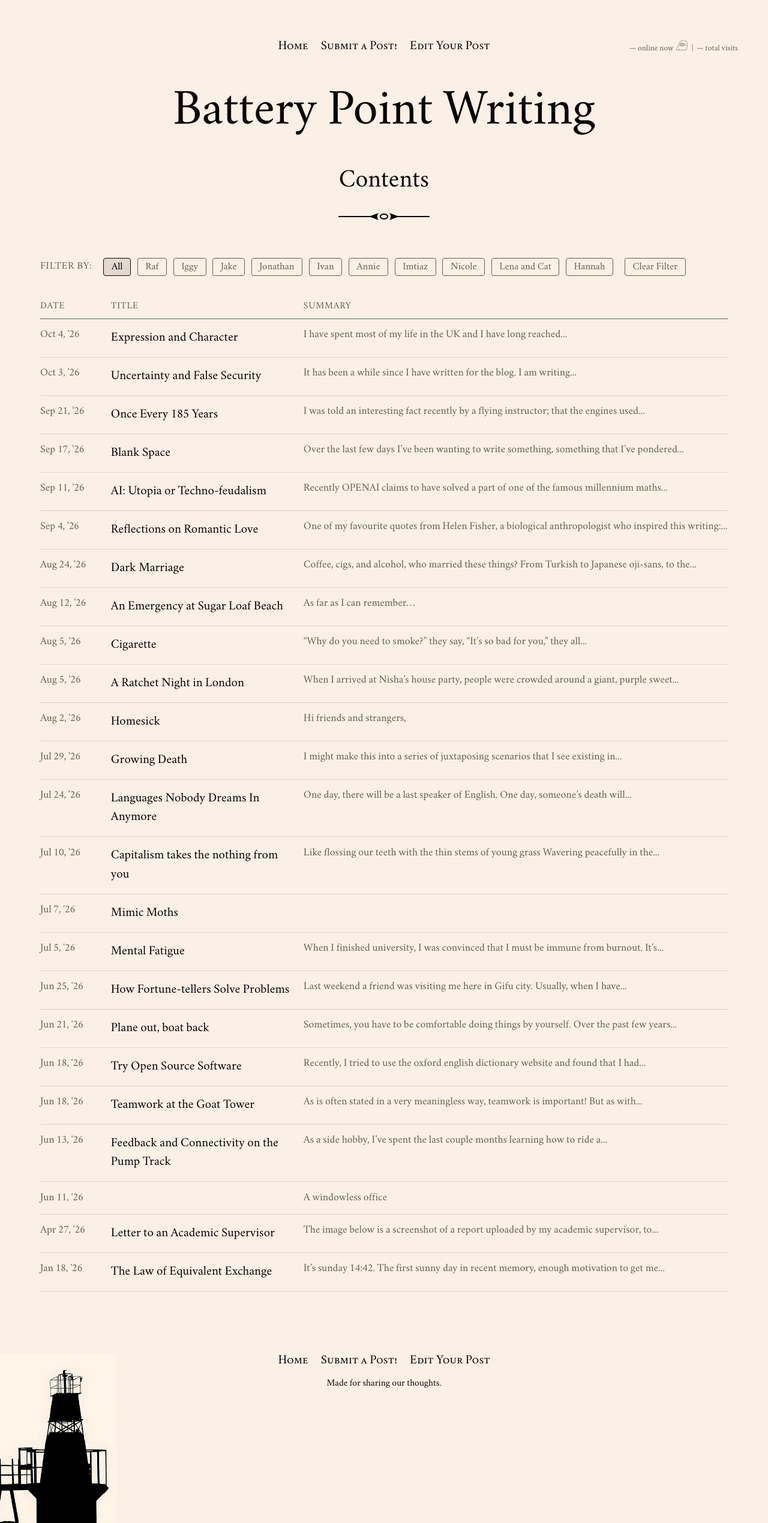
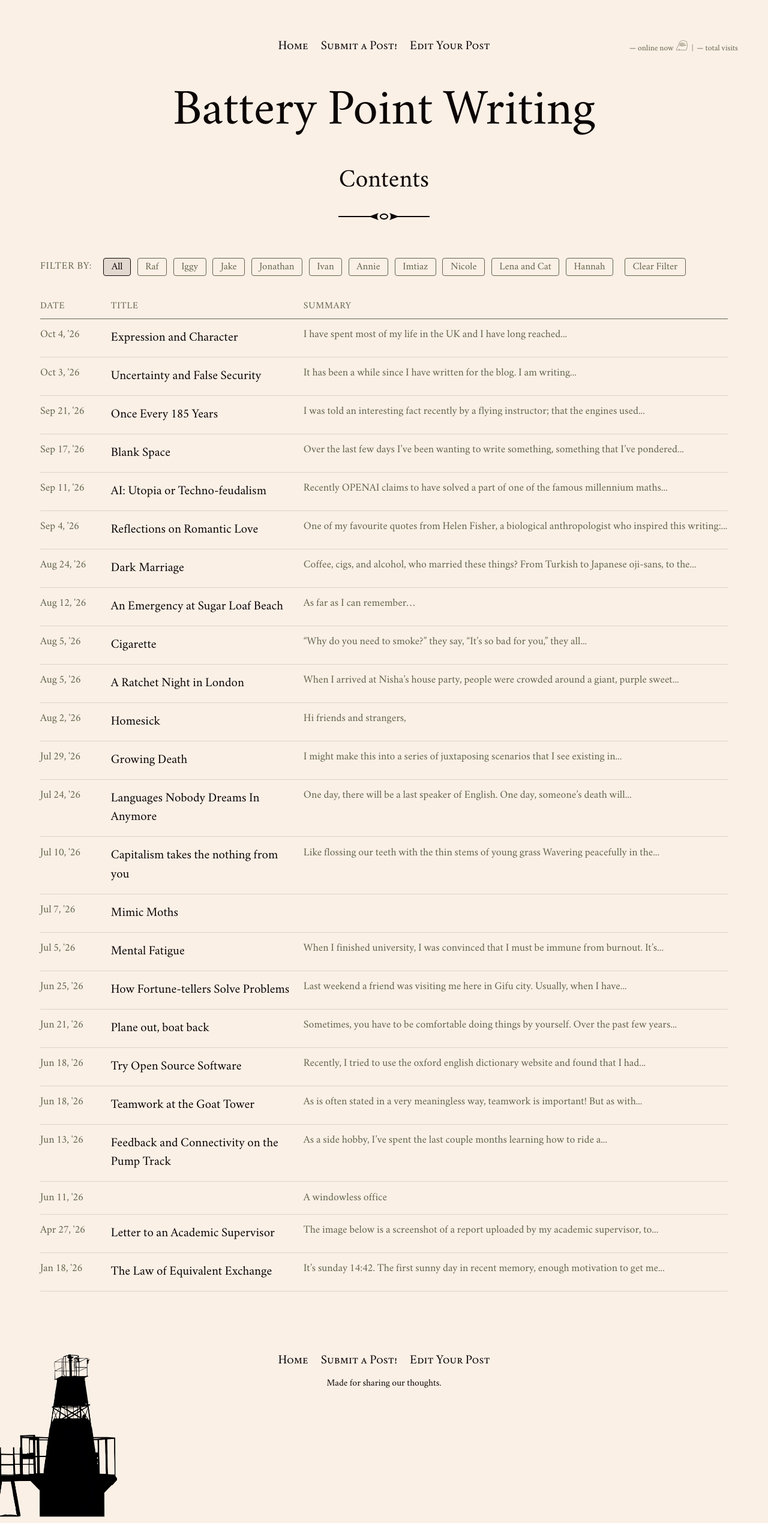
Before and after one commit to batterypointwriting/batterypointwriting.github.io, a Jekyll site: the page built from index.html, in a window 1280 px wide. Shown: the whole page at 60% size. Built offline with Jekyll 4.4.1, drawn with Linux system fonts in a browser that asks for light colours; the list of posts is cut into pages by our own code.

Commit message:
Update home.html

```diff
--- a/_layouts/home.html
+++ b/_layouts/home.html
@@ -98,7 +98,7 @@ layout: default
 <!-- parallax kept for later use -->
 
 <div class="image-container">
-  <img src="assets/images/Lighthouse.jpg" class="lighthouse-img">
+  <img src="assets/images/Lighthouse.png" class="lighthouse-img">
 </div>
 
 
```
